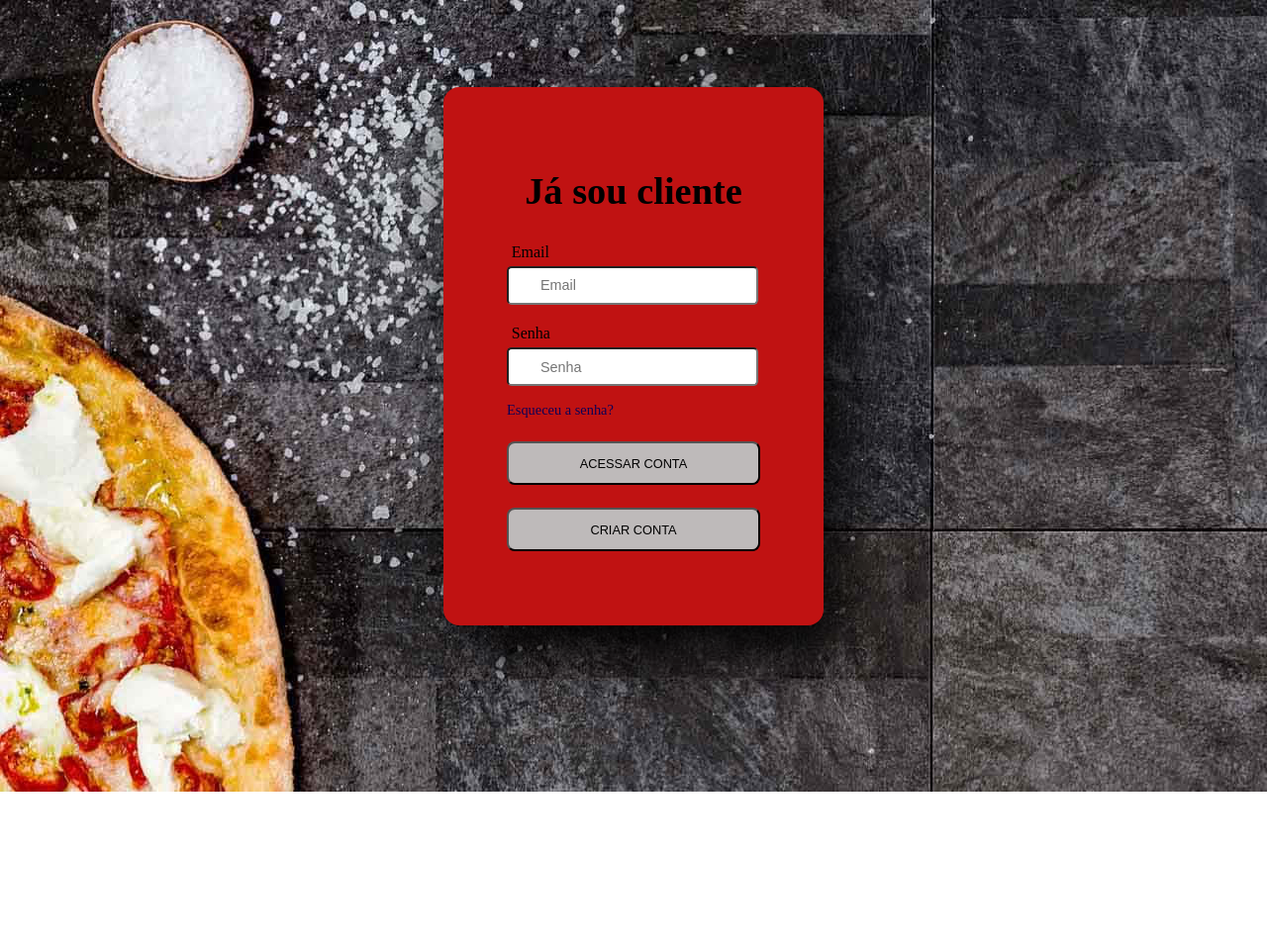
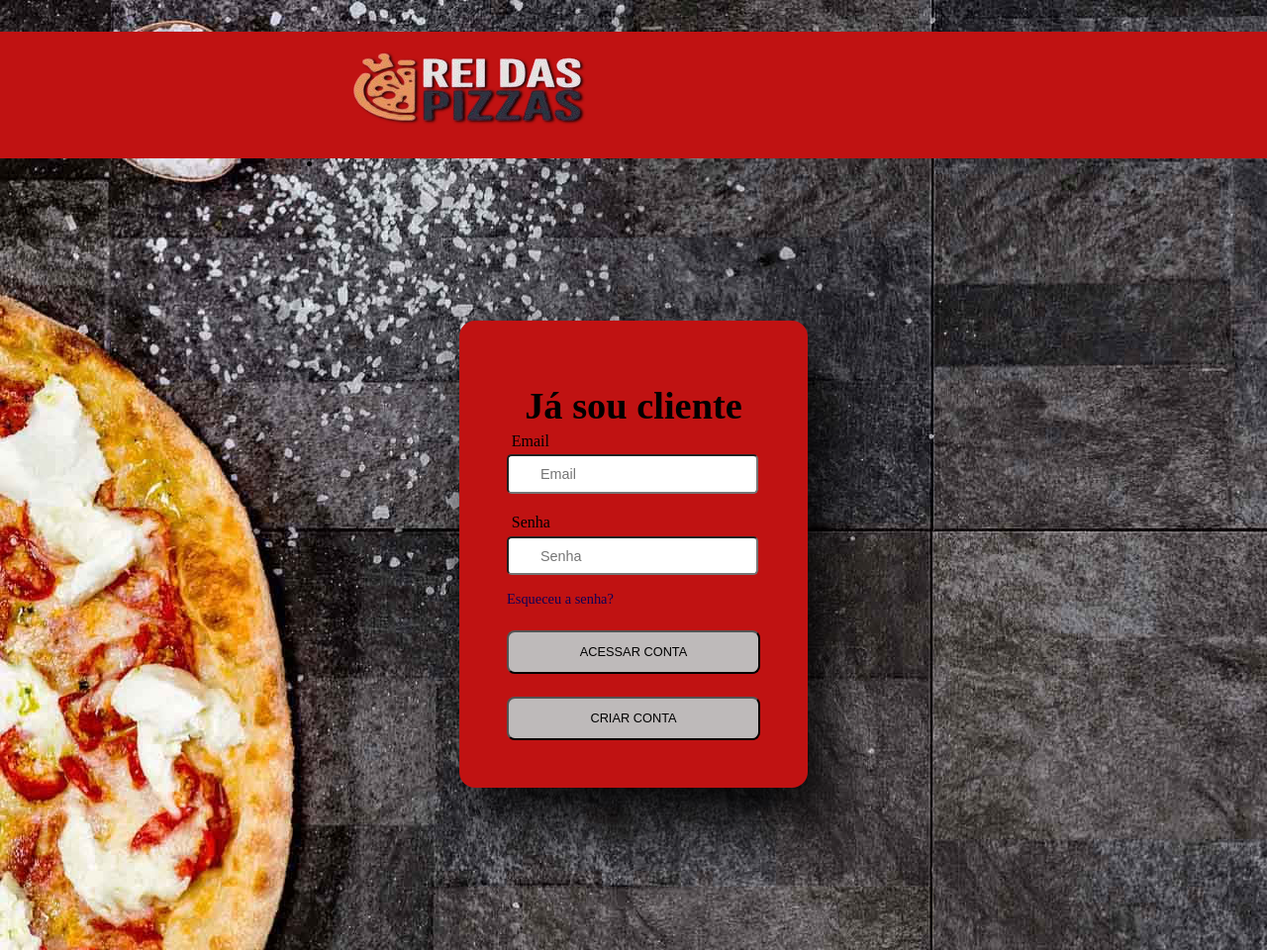
Before and after one commit to Allan19Santos/Pizzaria-Online, a plain HTML site: page entrar.html in a window 1280 px wide. Shown: the whole page at 99% size. Before the commit the page ends 800 px from the top, so only its background shows below. Drawn offline with Linux system fonts and the light colour scheme.

Commit message:
Ajuste de Css

```diff
--- /dev/null
+++ b/carrinho.css
@@ -0,0 +1,118 @@
+* {
+    margin: 0;
+    padding: 0;
+    box-sizing: border-box;
+  }
+
+
+body{
+    background-image: url(imagens/pizza2.jpg);
+
+}
+    .container {
+    display: flex;
+    justify-content: center;
+    align-items: center;
+    height: 100vh;
+    }
+
+    nav {
+        width: 100%;
+        height: 8rem;
+        margin-top: 2rem;
+
+          background-color: rgb(192, 18, 18);
+          }
+
+         .logo{
+            display: flex;
+            height: 6rem;
+            align-items: center;
+            padding-top: 1.5rem;
+            margin-left: 19.4rem;
+         }
+
+
+    .card{
+    overflow-y: auto;
+   width: 24rem;
+    height: 36rem;
+   padding: 1.4rem;
+    display: block;
+    background-color: white;
+    border-radius: 8px;
+    }
+
+
+    .lista{
+     padding: 1.8rem;
+     justify-content: center;
+     align-items: center;
+    }
+
+    h1{
+    text-align: center;
+    margin: 30px;
+    padding-top: 30px;
+    }
+
+    .botoes{
+    margin: 40px;
+    display: flex;
+    gap: 20px;
+    justify-content: center;
+    }
+
+    .btn-confirmar, .btn-inicial{
+    padding: 10px;
+    background-color: #007bff;
+    color: white;
+    border: none;
+    cursor: pointer;
+    border-radius: 8px;
+    transition: background-color 0.3s ease;
+
+    }
+    .btn-confirmar:hover,
+    .btn-inicial:hover {
+    background-color: #0056b3;
+    }
+
+    p{
+    font-weight: bold;
+    margin-top: auto;
+    display: flex;
+    gap: 10px;
+    justify-content: center;
+    color: brown;
+    }
+    #lista-carrinho li {
+    display: flex;
+    align-items: center;
+    gap: 12px;
+    margin-bottom: 10px;
+    }
+    .nome-produto {
+    font-weight: bold;
+    font-size: 1.2rem;
+    color: #2c3e50;
+    margin-right: 8px;
+    }
+    .preco-produto {
+    color: #27ae60; /* verde */
+    font-weight: 600;
+    font-size: 1.1rem;
+    }
+    .btn-remover {
+    background-color: #e74c3c; /* vermelho */
+    border: none;
+    color: white;
+    padding: 6px 12px;
+    border-radius: 5px;
+    cursor: pointer;
+    font-weight: bold;
+    transition: background-color 0.3s ease;
+    }
+    .btn-remover:hover {
+    background-color: #c0392b; /* vermelho escuro no hover */
+    }
--- a/entrar.css
+++ b/entrar.css
@@ -1,15 +1,45 @@
+* {
+    margin: 0;
+    padding: 0;
+    box-sizing: border-box;
+  }
+
+
 body{
+    width: 100%;
     background-image: url(imagens/pizza2.jpg);
+    }
+
+    nav {
+        margin-top: 2rem;
+     width: 100%;
+        height: 8rem;
+          background-color: rgb(192, 18, 18);
+
+          }
+
+         .logo{
+                display: flex;
+                height: 6rem;
+                align-items: center;
+                padding-top: 1.5rem;
+                margin-left: 19.4rem;
+
+         }
+
+    .container {
     display: flex;
     justify-content: center;
     align-items: center;
-}
+    height: 100vh;
+    }
+
+
 
 .container .card {
     display: block;
-    margin: 5rem ;
-    padding: 4rem;
-    height: 26rem;
+    padding: 3rem;
+    min-height: 26rem;
     background-color: rgb(192, 18, 18);
     box-shadow: 1rem 2rem 4rem rgba(0, 0, 0, 1);
     border-radius: 1rem;
@@ -23,9 +53,8 @@ body{
 
 .card h1{
     font-size: 2.4rem;
-    margin-top: 1.2rem;
-    justify-content: center;
-    display: flex;
+    margin-top: 1rem;
+    text-align: center;
 }
 
 label{
@@ -51,7 +80,7 @@ input{
     padding: 0.8rem 4.2rem;
     border-radius: 0.5rem;
     cursor: pointer;
-    transition: transform 4.0s;
+    transition: transform 0.4s ease;
 
 }
 
--- a/entrar.html
+++ b/entrar.html
@@ -8,6 +8,17 @@
     <link rel="stylesheet" href="entrar.css">
     <script src="entrar.js" defer></script>
 </head>
+<header>
+    <nav>
+        <div class="logo">
+        <li>
+            <a href="index.html" title="Rei das Pizzas">
+              <img src="imagens/create-a-modern-and-elegant-logo-for-a-v_Kd-qjgc1TwOb890MsNvpIg_dajatjONSXy4FuK0RJuIWg__1_-removebg-preview.png" />
+            </a>
+          </li>
+        </div>
+    </nav>
+</header>
 <div class="container">
     <div class="card">
         <h1>Já sou cliente</h1>
--- a/estilo.css
+++ b/estilo.css
@@ -1,3 +1,10 @@
+* {
+  margin: 0;
+  padding: 0;
+  box-sizing: border-box;
+}
+
+
 body{
   width: 100%;
     background-image: url(imagens/pizza2.jpg);
@@ -160,7 +167,7 @@ background-color:rgb(192, 18, 18);
   }
 
   .footer-contact{
- width: 100%;
+    width: 100%;
  height: 7rem;
  background-color:#771010;
  color: white;
--- /dev/null
+++ b/finalizar.css
@@ -0,0 +1,32 @@
+* {
+    margin: 0;
+    padding: 0;
+    box-sizing: border-box;
+  }
+
+
+body{
+    background-image: url(imagens/pizza2.jpg);
+    }
+    .container {
+    display: flex;
+    justify-content: center;
+    align-items: center;
+    height: 100vh;
+    }
+
+    nav {
+        width: 100%;
+        height: 8rem;
+        margin-top: 2rem;
+
+          background-color: rgb(192, 18, 18);
+          }
+
+         .logo{
+            display: flex;
+            height: 6rem;
+            align-items: center;
+            padding-top: 1.5rem;
+            margin-left: 19.4rem;
+         }
```
Also changed, not shown: carrinho.html (+12 -1 lines), carrinho.js (added, +34 -0 lines), finalizar.html (added, +23 -0 lines).
